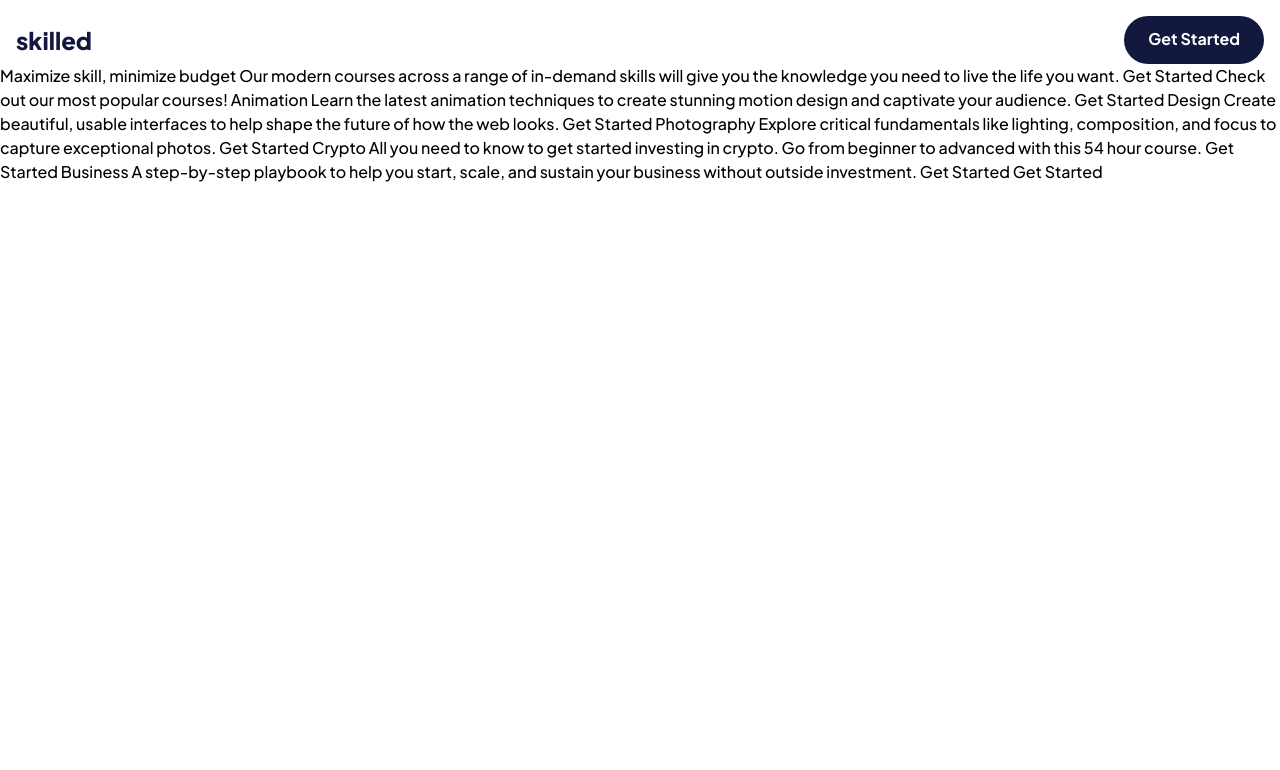
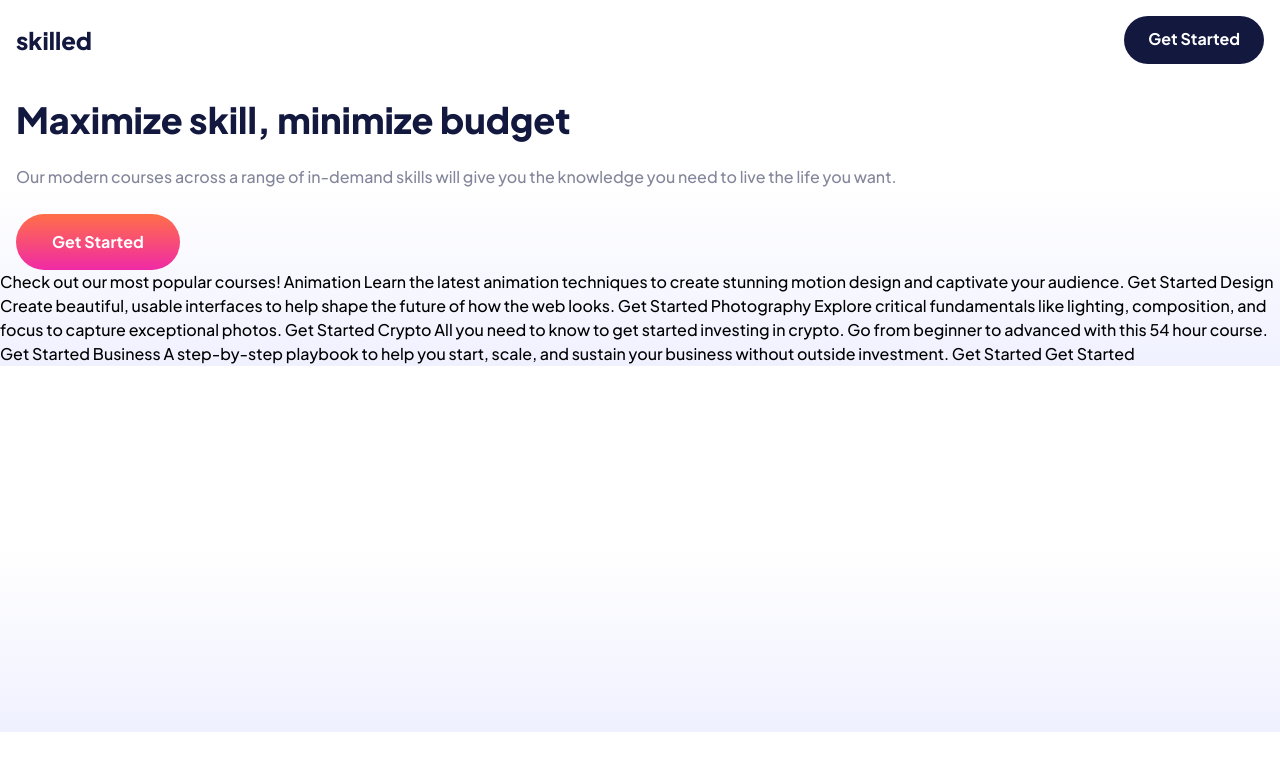
Before and after one commit to R-Middleton/skilled-elearning-solution, a website: page index.html in a window 1280 px wide. Drawn offline with Linux system fonts and the light colour scheme.

Commit message:
subheading, get started button and bg gradient

```diff
--- a/index.html
+++ b/index.html
@@ -20,7 +20,7 @@
 
     <title>Frontend Mentor | Skilled e-learning landing page</title>
   </head>
-  <body class="font-Jakarta">
+  <body class="font-Jakarta bg-gradient-to-b from-white to-[#F0F1FF] via-white">
     <nav class="w-full flex justify-between px-4 pt-4 items-center">
       <b class="text-2xl text-bunting font-extrabold">skilled</b>
       <button
@@ -31,16 +31,29 @@
       </button>
     </nav>
 
-    Maximize skill, minimize budget Our modern courses across a range of
-    in-demand skills will give you the knowledge you need to live the life you
-    want. Get Started Check out our most popular courses! Animation Learn the
-    latest animation techniques to create stunning motion design and captivate
-    your audience. Get Started Design Create beautiful, usable interfaces to
-    help shape the future of how the web looks. Get Started Photography Explore
-    critical fundamentals like lighting, composition, and focus to capture
-    exceptional photos. Get Started Crypto All you need to know to get started
-    investing in crypto. Go from beginner to advanced with this 54 hour course.
-    Get Started Business A step-by-step playbook to help you start, scale, and
-    sustain your business without outside investment. Get Started Get Started
+    <h1 class="pt-9 pb-6 px-4 font-extrabold text-4xl text-bunting">
+      Maximize skill, minimize budget
+    </h1>
+    <h2 class="px-4 font-medium text-base leading-[26px] text-waterloo pb-6">
+      Our modern courses across a range of in-demand skills will give you the
+      knowledge you need to live the life you want.
+    </h2>
+    <div class="pl-4">
+      <button
+        type="button"
+        class="rounded-full bg-gradient-to-b from-orangegradientstart to-orangegradientstop text-white px-9 py-4 font-bold"
+      >
+        Get Started
+      </button>
+    </div>
+    Check out our most popular courses! Animation Learn the latest animation
+    techniques to create stunning motion design and captivate your audience. Get
+    Started Design Create beautiful, usable interfaces to help shape the future
+    of how the web looks. Get Started Photography Explore critical fundamentals
+    like lighting, composition, and focus to capture exceptional photos. Get
+    Started Crypto All you need to know to get started investing in crypto. Go
+    from beginner to advanced with this 54 hour course. Get Started Business A
+    step-by-step playbook to help you start, scale, and sustain your business
+    without outside investment. Get Started Get Started
   </body>
 </html>
--- a/tailwind.config.js
+++ b/tailwind.config.js
@@ -9,6 +9,8 @@ module.exports = {
       violetred: '#F74780',
       carnationpink: '#FFA7C3',
       white: '#FFFFFF',
+      orangegradientstart: '#FF6F48',
+      orangegradientstop: '#F02AA6',
     },
     fontFamily: {
       Jakarta: ['Plus Jakarta Sans', 'sans-serif'],
```
Also changed, not shown: dist/output.css.
